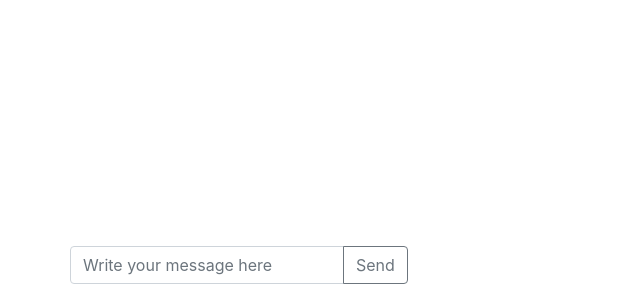
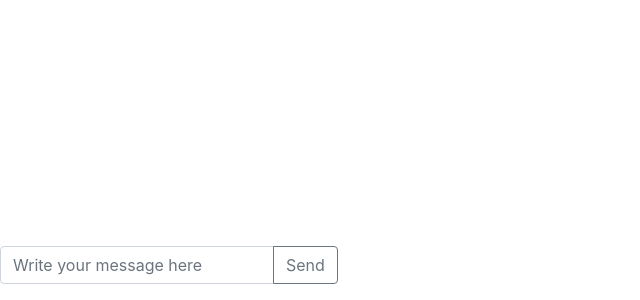
Before and after one commit to isaac0625/My-first-chatroom, a website: page index.html in a window 1280 px wide. Shown: the part 500-800 px from the top of the page, without its empty margins (0-640 px from the left). Drawn offline with nearby package versions, Linux system fonts and the light colour scheme; no server answers.

Commit message:
Update index.html

```diff
--- a/index.html
+++ b/index.html
@@ -3,14 +3,24 @@
 
 <head>
     <title>Socket.IO chat</title>
+
+    <meta charset="utf-8">
+    <meta name="viewport" content="width=device-width, initial-scale=1, shrink-to-fit=no">
+
     <style>
-        body{
+        body {
             width: 100%;
             height: 100%;
+            position: fixed
         }
-        .container{
-            width: 100%
+
+        .container {
+            width: 100%;
+            position:fixed;
+            bottom: 0;
+            top:0
         }
+
         #messages {
             list-style-type: none;
             margin: 0;
@@ -31,15 +41,16 @@
 
 <body>
     <div class="container">
-        <div class="row" style="bottom: 20%;overflow: scroll;">
+        <div class="row" style="bottom: 10%;overflow: scroll; position: fixed">
             <ul id="messages"></ul>
         </div>
         <div class="row" style="bottom: 0;position: fixed;">
             <form action="submit">
                 <!-- <input id="m" autocomplete="off" /><button>Send</button> -->
                 <div class="input-group mb-3">
-                            <input id="m" autocomplete="off" type="text" class="form-control" placeholder="Write your message here"
-                                aria-label="Write your message here" aria-describedby="btnSend">
+                    <input id="m" autocomplete="off" type="text" class="form-control"
+                        placeholder="Write your message here" aria-label="Write your message here"
+                        aria-describedby="btnSend">
                     <div class="input-group-append">
                         <button class="btn btn-outline-secondary" type="submit" id="btnSend">Send</button>
                     </div>
```
Lines whose indentation alone changed are shown as unchanged.
